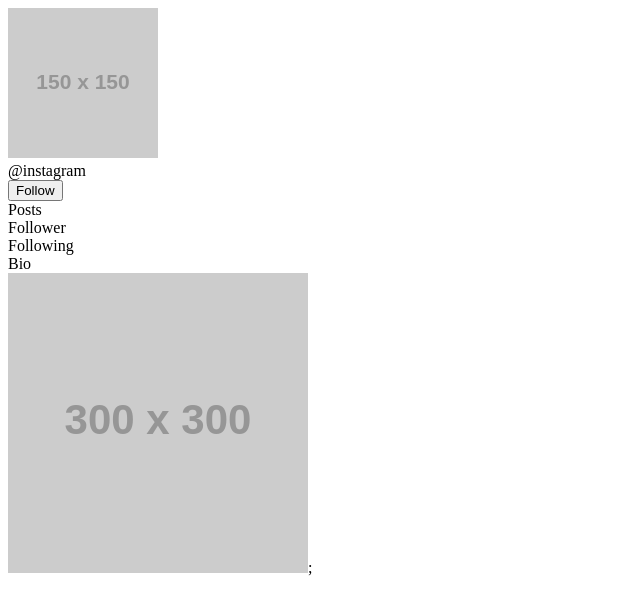
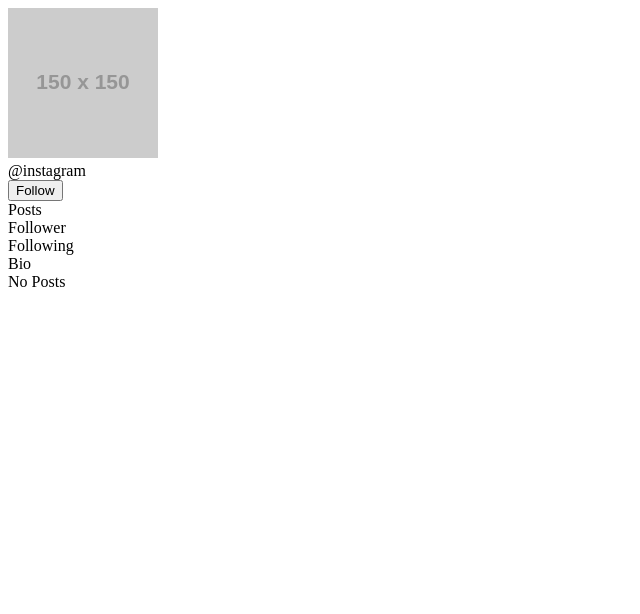
Before and after one commit to steven-698/react-template, a React (Create React App) app: page / in a window 1280 px wide. Shown: the top 614 px of the page, without its empty margins (0-640 px from the left). Built offline with nearby package versions, Linux system fonts and the light colour scheme.

Commit message:
Add No post

```diff
--- a/src/App.js
+++ b/src/App.js
@@ -1,13 +1,22 @@
 import React, { useState } from "react";
 import "./styles.css";
 
+const Post = ({ src }) => (
+  <>
+    <img src={src} alt="profile-picture" />
+  </>
+);
+
 const Profile = (props) => {
+  const { username } = props;
   const [isFollowed, setIsFollowed] = useState(false);
+  const postCount = 0;
+  const posts = [...Array(postCount)];
 
   return (
     <>
       <img src="https://via.placeholder.com/150" alt="profile picture" />
-      <div>@{props.username}</div>
+      <div>@{username}</div>
       <button onClick={() => setIsFollowed(!isFollowed)}>
         {isFollowed ? "Unfollow" : "Follow"}
       </button>
@@ -15,16 +24,16 @@ const Profile = (props) => {
       <div>Follower</div>
       <div>Following</div>
       <div>Bio</div>
-      <Post src="https://via.placeholder.com/300" />;
+      {postCount === 0 ? (
+        <div>No Posts</div>
+      ) : (
+        posts.map((_, idx) => (
+          <Post src="https://via.placeholder.com/300" key={idx} />
+        ))
+      )}
     </>
   );
 };
-
-const Post = (props) => (
-  <>
-    <img src={props.src} alt="profile-picture" />
-  </>
-);
 
 export default function App() {
   const username = "instagram";
```
